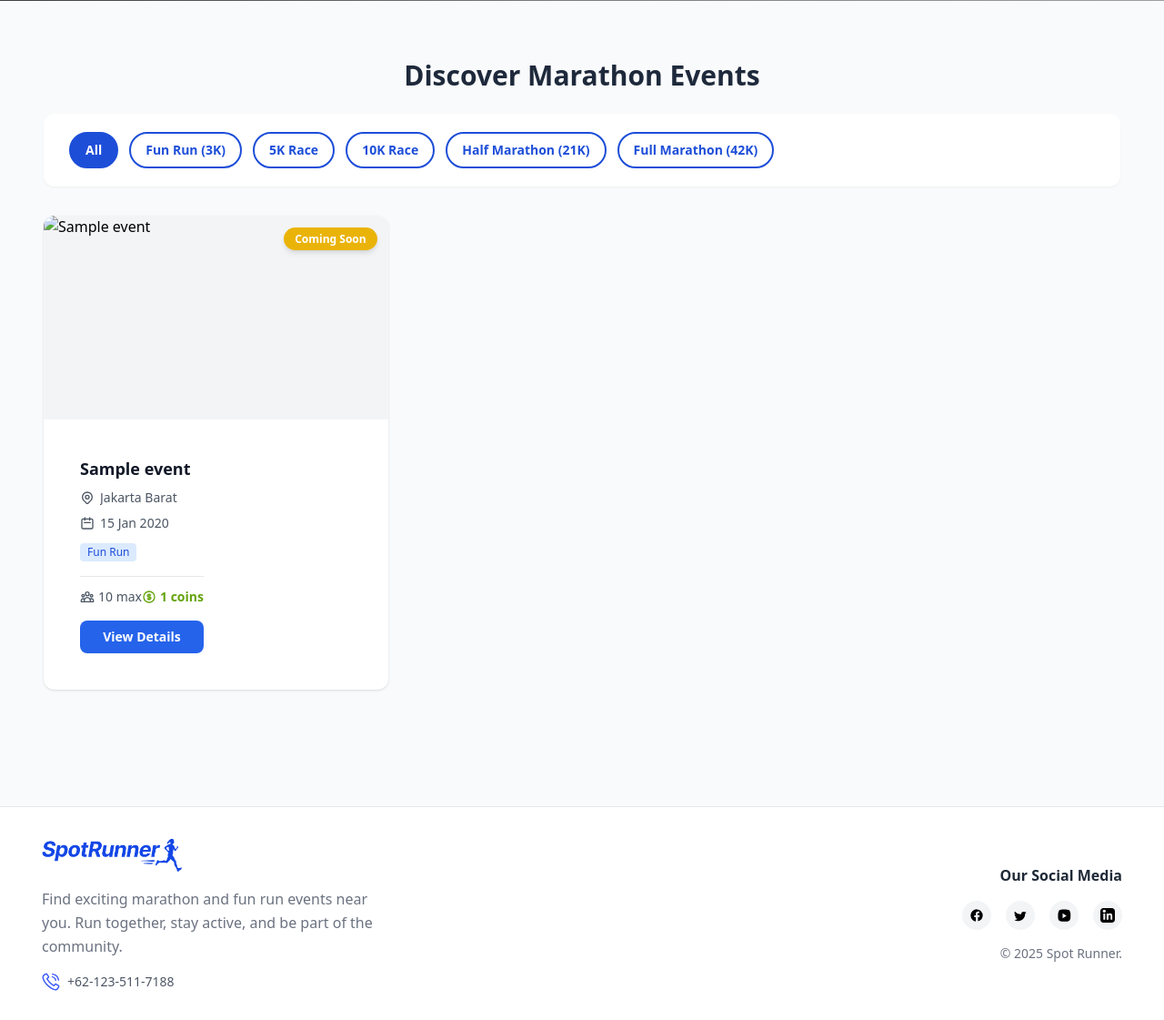
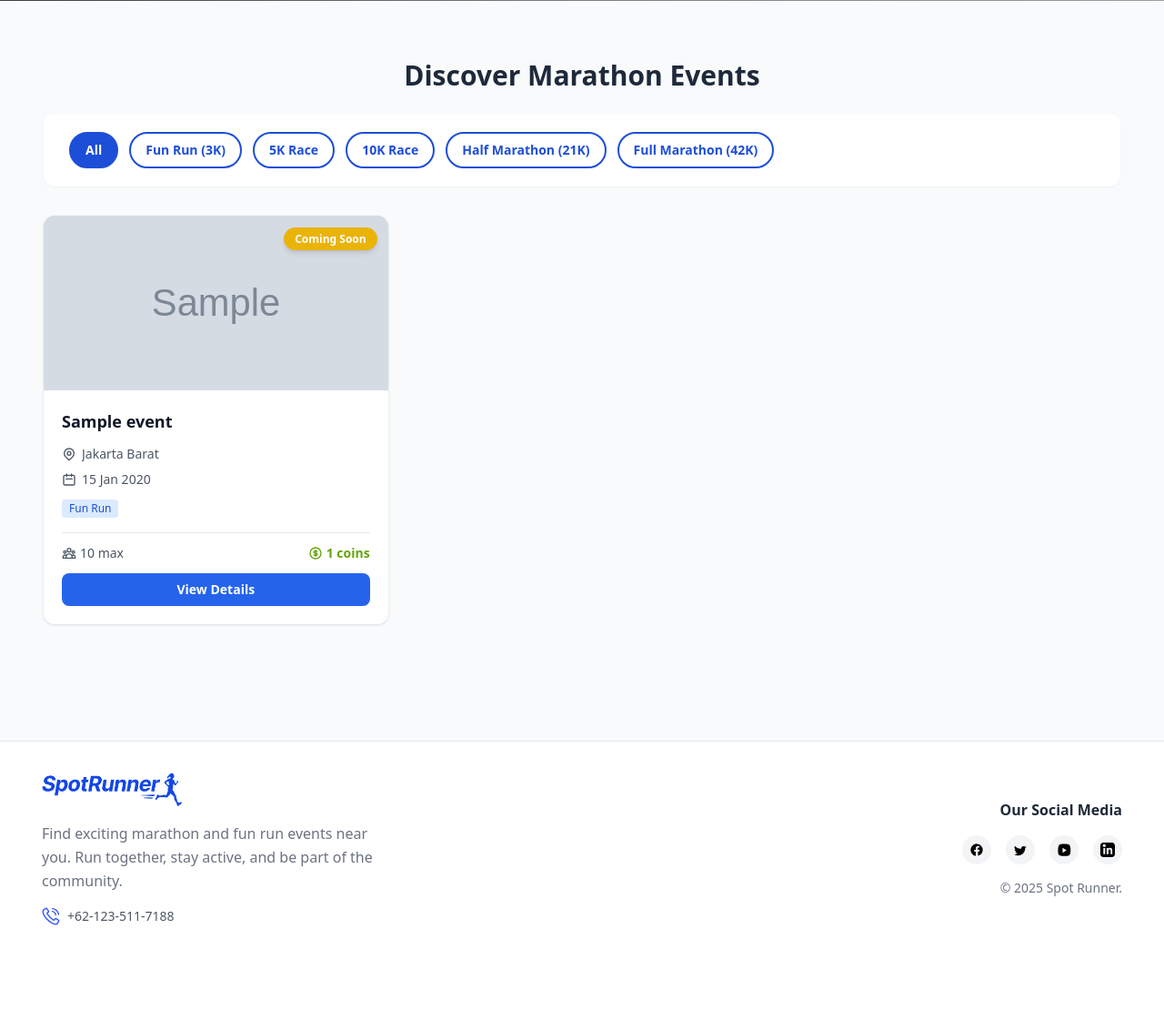
Before and after one commit to pbp-kelompok-e8/spot-runner, a Django app: page / in a window 1280 px wide. Shown: the part 543-1664 px from the top of the page at 91% size. After the commit the page ends 1560 px from the top, so only its background shows below. Run offline with Django 5.2, Linux system fonts and the light colour scheme; tables that the repository leaves empty hold one stand-in row (values such as "Sample post"); grey boxes marked "Sample" are stand-in pictures; some libraries are stand-ins or nearby versions; grey boxes are pictures that could not be loaded.

Commit message:
fix bugs

```diff
--- a/apps/event/views.py
+++ b/apps/event/views.py
@@ -92,7 +92,7 @@ def delete_event(request, id):
             if event.user_eo != request.user.event_organizer_profile:
                 return JsonResponse({'success': False, 'error': 'Not authorized'}, status=403)
             event.delete()
-            return JsonResponse({'success': True, 'message': 'Event deleted successfully.'})
+            return redirect('main:show_main')
         except Exception as e:
             return JsonResponse({'success': False, 'error': str(e)}, status=500)
     return HttpResponseBadRequest("Invalid request method")
--- a/apps/main/templates/card_event.html
+++ b/apps/main/templates/card_event.html
@@ -1,12 +1,13 @@
 {% load static %}
 {# expects: event (object), request (available), optional: show_actions True/False #}
 
-<div class="bg-white rounded-xl shadow overflow-hidden relative flex flex-col">
+<div class="bg-white rounded-xl shadow overflow-hidden relative flex flex-col h-full">
 
   <!-- IMAGE / HERO AREA -->
-  <div class="relative w-full h-44 md:h-48 lg:h-56 bg-gray-100">
+  <div class="relative w-full h-44 md:h-48 bg-gray-100">
     {% if event.image %}
-      <img src="{{ event.image.url }}" alt="{{ event.title|default:event.name }}" class="w-full h-full object-cover" />
+      <img src="{{ event.image }}" alt="{{ event.name }}" class="w-full h-full object-cover" />
+
     {% else %}
       <div class="w-full h-full bg-gray-200 flex items-center justify-center">
         <svg class="w-16 h-16 text-gray-300" xmlns="http://www.w3.org/2000/svg" fill="none" viewBox="0 0 24 24" stroke="currentColor">
@@ -15,31 +16,46 @@
       </div>
     {% endif %}
 
-    {% if event.badge %}
-      <div class="absolute top-3 right-3 bg-amber-100 text-amber-800 px-3 py-1 rounded-full text-sm font-medium shadow-sm">
-        {{ event.badge }}
+    <!-- STATUS BADGE -->
+    <div class="absolute top-3 right-3">
+      {% if event.event_status == 'coming_soon' %}
+        <span class="px-3 py-1 bg-yellow-500 text-white text-xs font-semibold rounded-full shadow-md">
+          Coming Soon
+        </span>
+      {% elif event.event_status == 'ongoing' %}
+        <span class="px-3 py-1 bg-blue-500 text-white text-xs font-semibold rounded-full shadow-md">
+          On Going
+        </span>
+      {% elif event.event_status == 'finished' %}
+        <span class="px-3 py-1 bg-green-500 text-white text-xs font-semibold rounded-full shadow-md">
+          Finished
+        </span>
+      {% endif %}
     </div>
-    {% endif %}
   </div>
 
   <!-- CONTENT -->
   <div class="p-5 flex-1 flex flex-col">
-    <div class="flex items-start justify-between gap-4">
+    <!-- TITLE & ACTION BUTTONS -->
+    <div class="flex items-start justify-between gap-2 mb-3">
+      <h3 class="text-lg font-bold text-gray-900 line-clamp-2 hover:text-blue-600 transition-colors flex-1">
+        <a href="{% url 'event:show_event' event.id %}">{{ event.name }}</a>
+      </h3>
 
       <!-- ACTION BUTTONS (only for owner) -->
       {% if request.user.is_authenticated %}
-    {% if event.organizer %}
-        {% if request.user == event.organizer or request.user == event.organizer.user %}
-        <div class="flex items-center gap-2">
-            <a href="{% url 'event:edit' event.id %}" class="inline-flex items-center justify-center w-9 h-9 rounded-lg bg-white border border-gray-100 shadow-sm hover:bg-gray-50" title="Edit">
+        {% if event.user_eo %}
+          {% if request.user == event.user_eo.user %}
+            <div class="flex items-center gap-2 flex-shrink-0">
+              <a href="{% url 'event:edit_event' event.id %}" class="inline-flex items-center justify-center w-8 h-8 rounded-lg bg-white border border-gray-200 shadow-sm hover:bg-gray-50" title="Edit">
                 <svg class="w-4 h-4 text-slate-600" xmlns="http://www.w3.org/2000/svg" fill="none" viewBox="0 0 24 24" stroke="currentColor">
                   <path stroke-linecap="round" stroke-linejoin="round" stroke-width="1.5" d="M15.232 5.232l3.536 3.536M4 20h4.586a1 1 0 0 0 .707-.293l8.414-8.414a1 1 0 0 0 0-1.414L14.121 6.343a1 1 0 0 0-1.414 0L4 15.048V20z"/>
                 </svg>
               </a>
 
-            <form method="post" action="{% url 'event:delete' event.id %}" onsubmit="return confirm('Are you sure you want to delete this event?');">
+              <form method="post" action="{% url 'event:delete_event' event.id %}" onsubmit="return confirm('Are you sure you want to delete this event?');" class="inline">
                 {% csrf_token %}
-            <button type="submit" class="inline-flex items-center justify-center w-9 h-9 rounded-lg bg-white border border-gray-100 shadow-sm hover:bg-red-50" title="Delete">
+                <button type="submit" class="inline-flex items-center justify-center w-8 h-8 rounded-lg bg-white border border-gray-200 shadow-sm hover:bg-red-50" title="Delete">
                   <svg class="w-4 h-4 text-rose-600" xmlns="http://www.w3.org/2000/svg" fill="none" viewBox="0 0 24 24" stroke="currentColor">
                     <path stroke-linecap="round" stroke-linejoin="round" stroke-width="1.5" d="M19 7l-.867 12.142A2 2 0 0 1 16.138 21H7.862a2 2 0 0 1-1.995-1.858L5 7m5 4v6m4-6v6M9 7V4a1 1 0 011-1h4a1 1 0 011 1v3" />
                   </svg>
@@ -49,33 +65,11 @@
           {% endif %}
         {% endif %}
       {% endif %}
-
-    <!-- STATUS BADGE -->
-    <div class="absolute top-3 right-3">
-      {% if event.event_status == 'coming_soon' %}
-        <span class="px-3 py-1 bg-yellow-500 text-white text-xs font-semibold rounded-full shadow-md">
-          Coming Soon
-        </span>
-      {% elif event.event_status == 'on_going' %}
-        <span class="px-3 py-1 bg-blue-500 text-white text-xs font-semibold rounded-full shadow-md">
-          On Going
-        </span>
-      {% elif event.event_status == 'finished' %}
-        <span class="px-3 py-1 bg-green-500 text-white text-xs font-semibold rounded-full shadow-md">
-          Finished
-        </span>
-      {% endif %}
     </div>
-
-    <!-- DETAILS -->
-    <div class="p-5">
-      <h3 class="text-lg font-bold text-gray-900 mb-2 line-clamp-2 hover:text-blue-600 transition-colors">
-        <a href="{% url 'event:show_event' event.id %}">{{ event.name }}</a>
-      </h3>
 
     <!-- LOCATION -->
     <div class="flex items-center text-gray-600 text-sm mb-2">
-        <svg class="w-4 h-4 mr-1.5" xmlns="http://www.w3.org/2000/svg" fill="none" viewBox="0 0 24 24" stroke="currentColor">
+      <svg class="w-4 h-4 mr-1.5 flex-shrink-0" xmlns="http://www.w3.org/2000/svg" fill="none" viewBox="0 0 24 24" stroke="currentColor">
         <path stroke-linecap="round" stroke-linejoin="round" stroke-width="2" d="M17.657 16.657L13.414 20.9a1.998 1.998 0 01-2.827 0l-4.244-4.243a8 8 0 1111.314 0z" />
         <path stroke-linecap="round" stroke-linejoin="round" stroke-width="2" d="M15 11a3 3 0 11-6 0 3 3 0 016 0z" />
       </svg>
@@ -84,7 +78,7 @@
 
     <!-- DATE -->
     <div class="flex items-center text-gray-600 text-sm mb-3">
-        <svg class="w-4 h-4 mr-1.5" xmlns="http://www.w3.org/2000/svg" fill="none" viewBox="0 0 24 24" stroke="currentColor">
+      <svg class="w-4 h-4 mr-1.5 flex-shrink-0" xmlns="http://www.w3.org/2000/svg" fill="none" viewBox="0 0 24 24" stroke="currentColor">
         <path stroke-linecap="round" stroke-linejoin="round" stroke-width="2" d="M8 7V3m8 4V3m-9 8h10M5 21h14a2 2 0 002-2V7a2 2 0 00-2-2H5a2 2 0 00-2 2v12a2 2 0 002 2z" />
       </svg>
       <span>{{ event.event_date|date:"d M Y" }}</span>
@@ -99,8 +93,11 @@
       {% endfor %}
     </div>
 
+    <!-- SPACER -->
+    <div class="flex-1"></div>
+
     <!-- FOOTER -->
-      <div class="flex items-center justify-between pt-3 border-t border-gray-200">
+    <div class="flex items-center justify-between pt-3 border-t border-gray-200 mb-3">
       <div class="flex items-center text-sm text-gray-600">
         <svg class="w-4 h-4 mr-1" xmlns="http://www.w3.org/2000/svg" fill="none" viewBox="0 0 24 24" stroke="currentColor">
           <path stroke-linecap="round" stroke-linejoin="round" stroke-width="2" d="M17 20h5v-2a3 3 0 00-5.356-1.857M17 20H7m10 0v-2c0-.656-.126-1.283-.356-1.857M7 20H2v-2a3 3 0 015.356-1.857M7 20v-2c0-.656.126-1.283.356-1.857m0 0a5.002 5.002 0 019.288 0M15 7a3 3 0 11-6 0 3 3 0 016 0zm6 3a2 2 0 11-4 0 2 2 0 014 0zM7 10a2 2 0 11-4 0 2 2 0 014 0z" />
@@ -116,9 +113,9 @@
       </div>
     </div>
 
-      <a href="{% url 'event:show_event' event.id %}" class="mt-4 block w-full text-center py-2 px-4 bg-blue-600 hover:bg-blue-700 text-white text-sm font-semibold rounded-lg transition-colors">
+    <!-- VIEW DETAILS BUTTON -->
+    <a href="{% url 'event:show_event' event.id %}" class="block w-full text-center py-2 px-4 bg-blue-600 hover:bg-blue-700 text-white text-sm font-semibold rounded-lg transition-colors">
       View Details
     </a>
   </div>
 </div>
-</div>
--- a/spot_runner/settings.py
+++ b/spot_runner/settings.py
@@ -140,7 +140,7 @@ AUTH_PASSWORD_VALIDATORS = [
 
 LANGUAGE_CODE = 'en-us'
 
-TIME_ZONE = 'UTC'
+TIME_ZONE = 'Asia/Jakarta'
 
 USE_I18N = True
 
```
Lines whose indentation alone changed are shown as unchanged.
